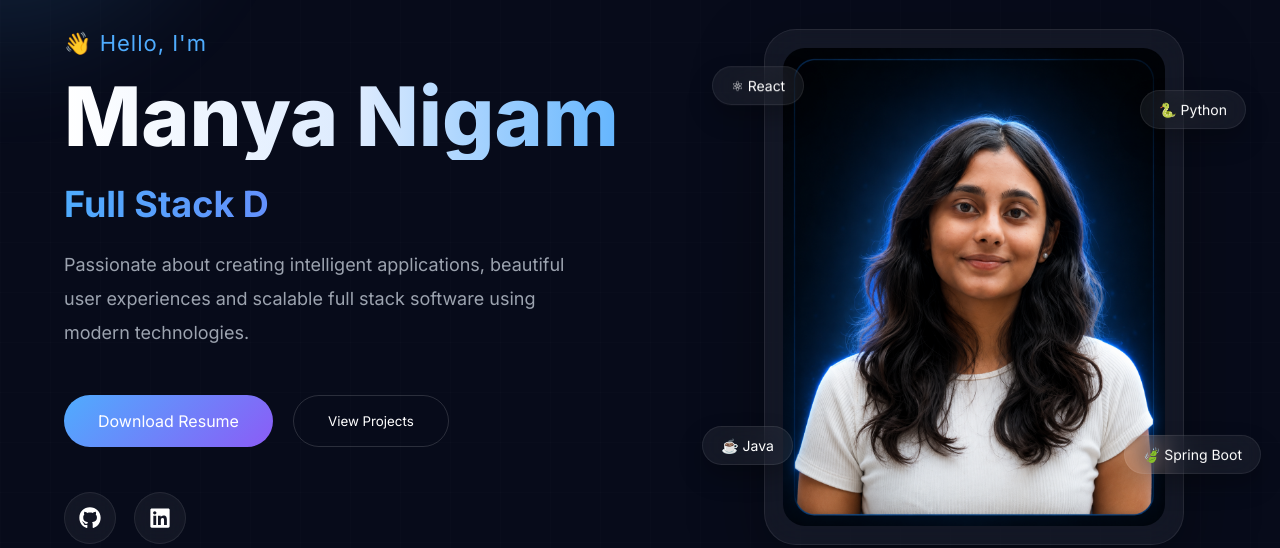
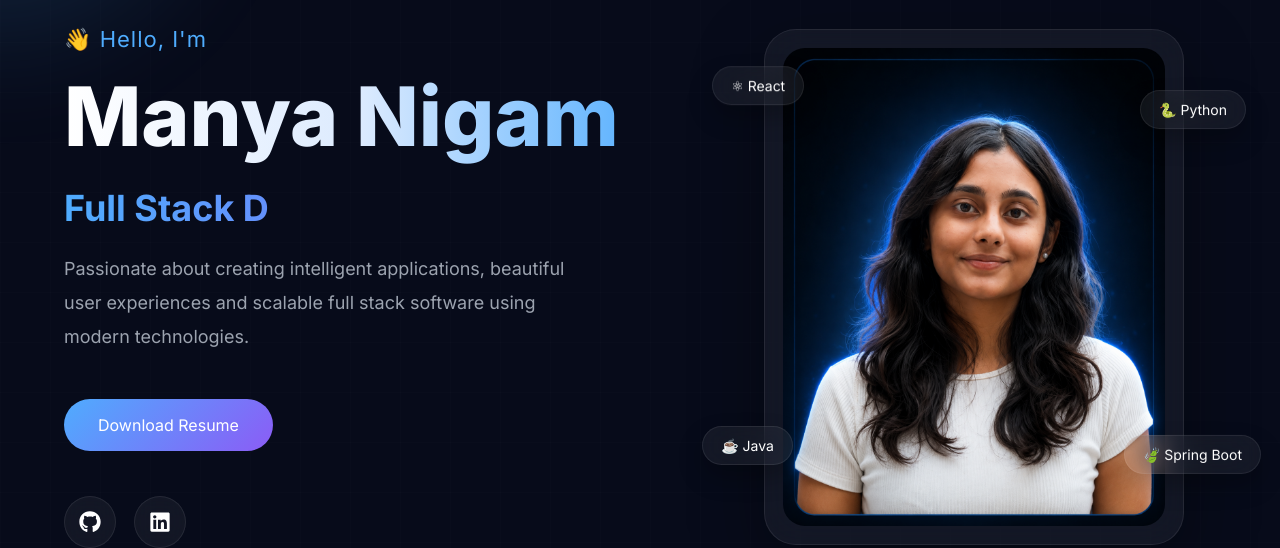
Before and after one commit to manya-n2/my_portfolio, a React (Vite) app: page / in a window 1280 px wide. Shown: the part 158-706 px from the top of the page. Built offline with nearby package versions, Linux system fonts and the light colour scheme; the HTML template or start-up script is replaced by a standard one.

Commit message:
resume downloading enabled and few css changes

```diff
--- a/src/components/Hero.jsx
+++ b/src/components/Hero.jsx
@@ -73,13 +73,17 @@ function Hero() {
           transition={{ delay: .9 }}
         >
 
-          <button className="primary-btn">
-            Download Resume
-          </button>
+          <a
+    href="/resume/Manya_Nigam_Resume.pdf"
+    download="Manya_Nigam_Resume.pdf"
+    className="primary-btn"
+>
 
-          <button className="secondary-btn">
-            View Projects
-          </button>
+    Download Resume
+
+</a>
+
+
 
         </motion.div>
 
--- a/src/styles/Hero.css
+++ b/src/styles/Hero.css
@@ -30,7 +30,7 @@
 
 .hero-title {
   font-size: 82px;
-  line-height: 1.05;
+  line-height: 1.15;
   font-weight: 800;
 
   background: linear-gradient(
```
Also changed, not shown: 1 other file (tests, documents, lock files or other folders).
